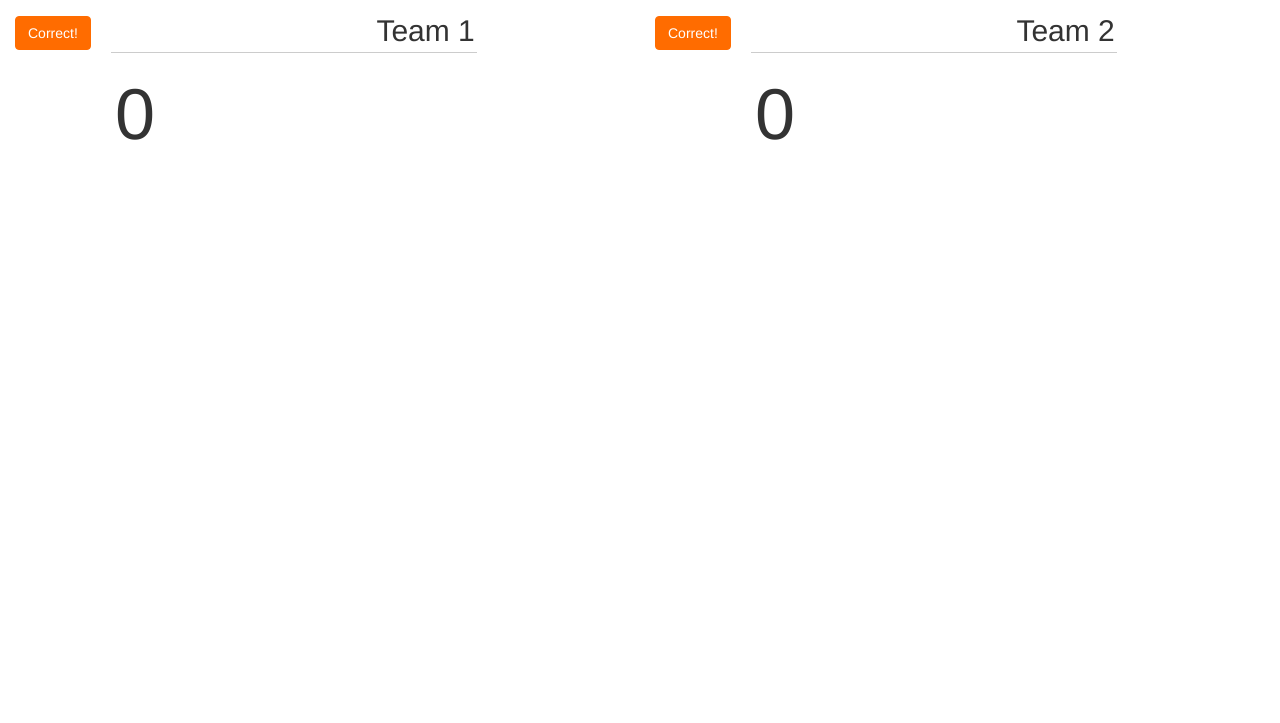
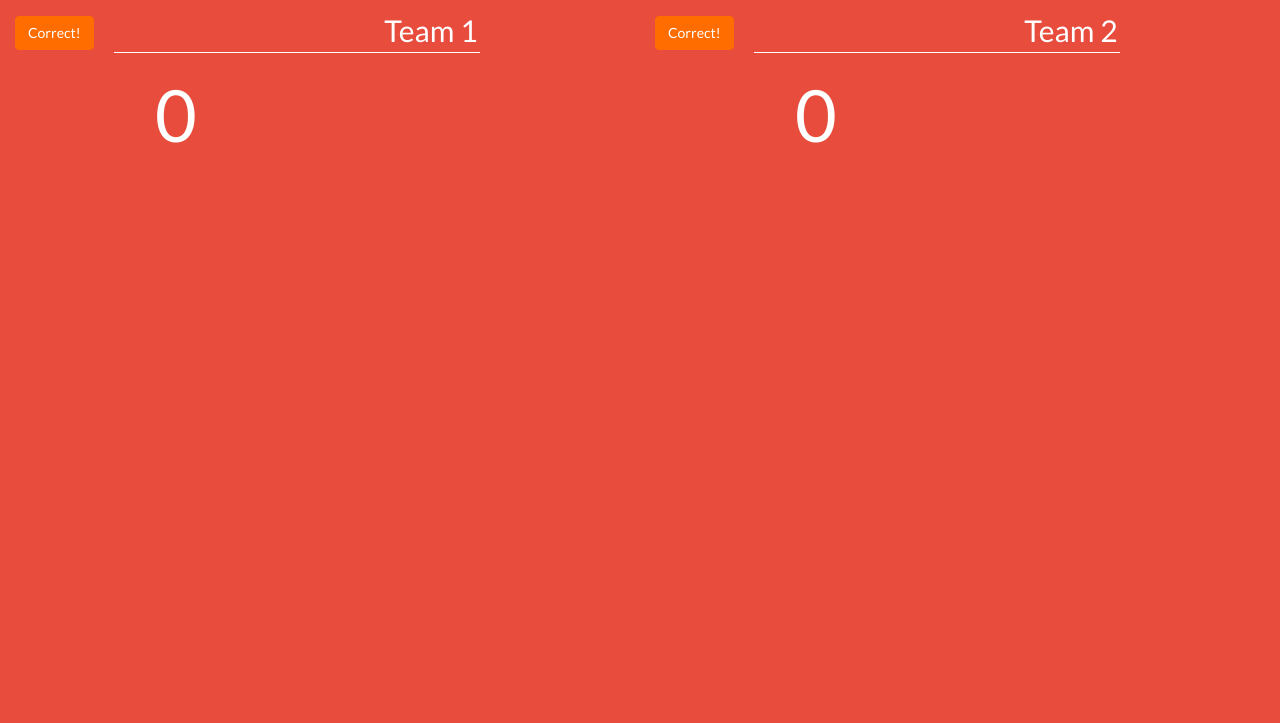
Before and after one commit to sirodoht/quizy, a plain HTML site: page index.html in a window 1280 px wide. Shown: the part 77-800 px from the top of the page. Drawn offline with nearby package versions, Linux system fonts and the light colour scheme.

Commit message:
make styling more playful

```diff
--- a/main.css
+++ b/main.css
@@ -1,18 +1,21 @@
 body {
-  color: #333;
+  color: #FFF;
+  background: #E74C3C;
+  font-family: Lato;
 }
 
 .team-title input {
   border: none;
-  border-bottom: 1px solid rgba(0, 0, 0, 0.2);
+  border-bottom: 1px solid #fff;
   padding-bottom: 5px;
   width: 60%;
   text-align: right;
+  background: transparent;
 }
 
 .team-score {
   font-size: 72px;
-  margin-left: 100px;
+  margin-left: 140px;
 }
 
 .team-offset .btn {
```
